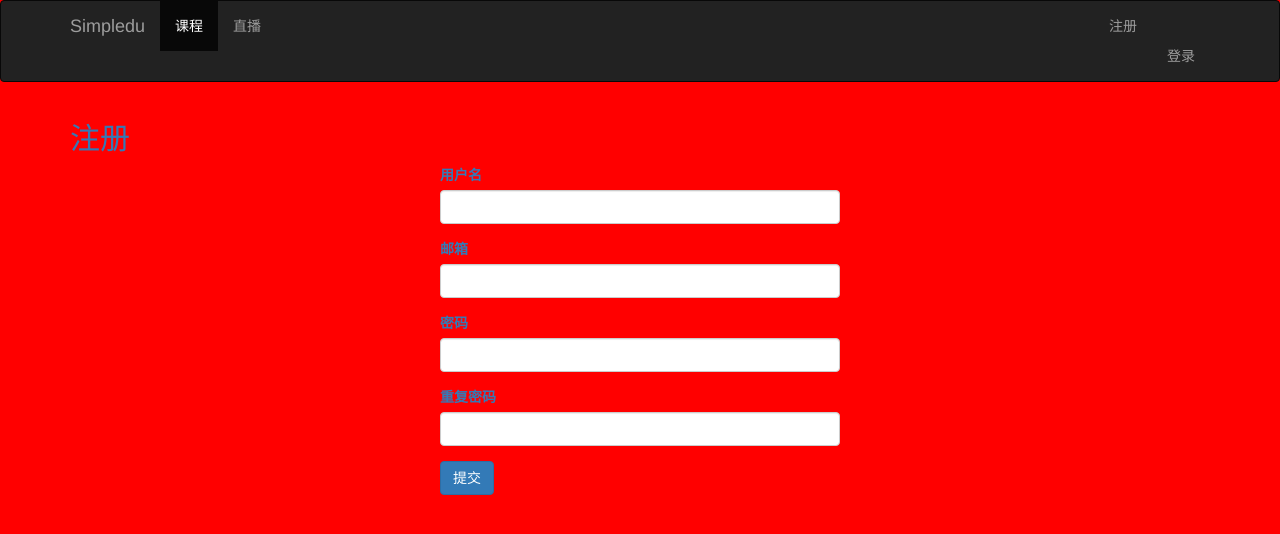
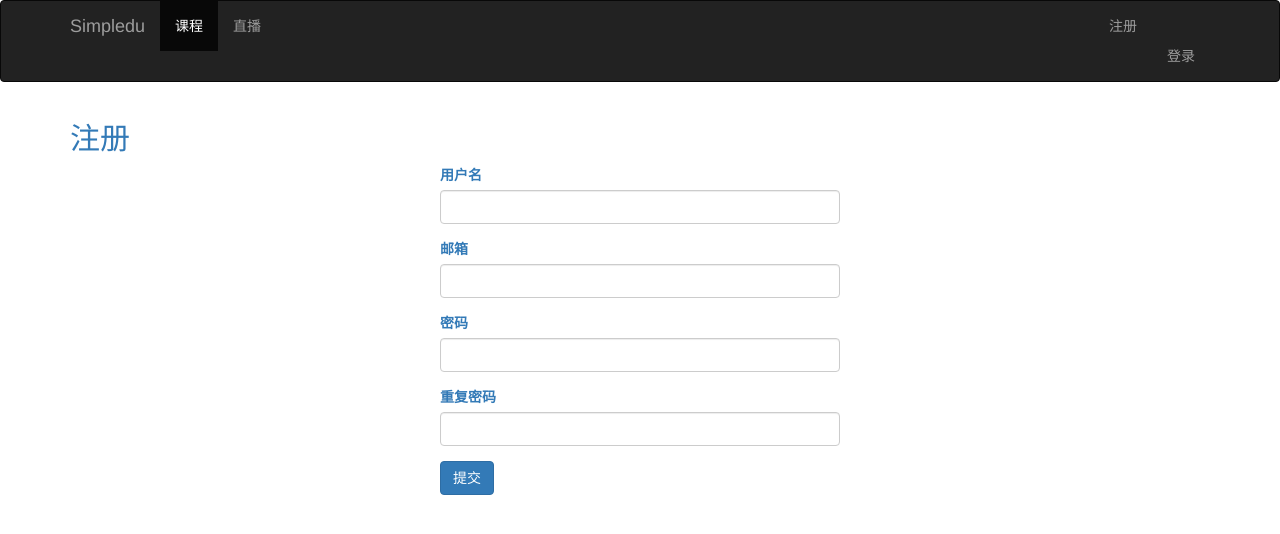
Before and after one commit to andayday/test, a Flask app: page /register in a window 1280 px wide. Shown: the top 534 px of the page. Run offline with Flask 2, Linux system fonts and the light colour scheme; some libraries are stand-ins or nearby versions.

Commit message:
register

```diff
--- a/simpledu/simpledu/static/main.css
+++ b/simpledu/simpledu/static/main.css
@@ -1,4 +1,4 @@
-body {
+#body {
 	background: red;
 }
 
```
